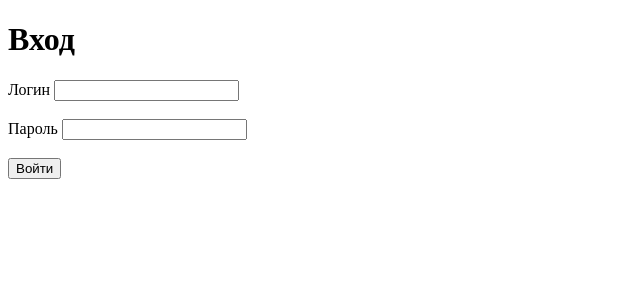
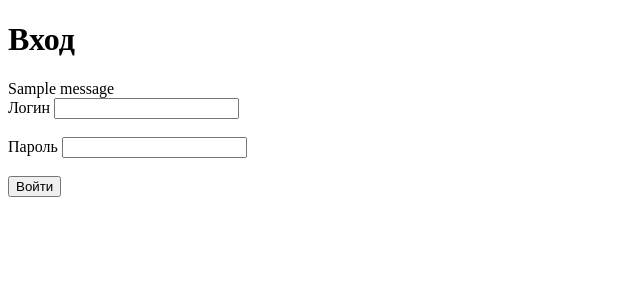
Before and after one commit to VladVasili4/Module_21, a Flask app: page /login in a window 1280 px wide. Shown: the top 300 px of the page, without its empty margins (0-640 px from the left). Run offline with Flask 3, Linux system fonts and the light colour scheme; one stand-in notice (Sample message) is shown.

Commit message:
Закончил диплом

```diff
--- a/app.py
+++ b/app.py
@@ -1,4 +1,4 @@
-from flask import Flask, render_template, redirect, url_for, request
+from flask import Flask, render_template, redirect, url_for, request, flash
 from flask_login import LoginManager, login_user, login_required, logout_user, current_user
 from models import db, CustomUser
 from forms import UserRegistrationForm, UserLoginForm
--- a/templates/home.html
+++ b/templates/home.html
@@ -6,7 +6,7 @@
     <title>Главная страница</title>
 </head>
 <body>
-    <h1 align="center">Главная страница</h1>
+    <h1>Главная страница</h1>
     <nav>
         <h3><a href="{{ url_for('home') }}">Главная</a></h3>
         <br>
@@ -15,6 +15,7 @@
         <h3><a href="{{ url_for('users_list') }}">Список пользователей</a></h3>
         <br>
     </nav>
-    <h3 align="center">Это сайт, позволяющий вам зарегистрироваться и просматривать список пользователей.</h3>
+    <h3>Это сайт, позволяющий вам зарегистрироваться <br>
+        и просматривать список пользователей.</h3>
 </body>
 </html>
--- a/templates/login.html
+++ b/templates/login.html
@@ -7,6 +7,21 @@
 </head>
 <body>
     <h1>Вход</h1>
+
+        <!-- Блок для отображения flash-сообщений -->
+        {% with messages = get_flashed_messages(with_categories=true) %}
+      {% if messages %}
+        <div>
+          {% for category, message in messages %}
+            <div class="alert alert-{{ category }}">
+              {{ message }}
+            </div>
+          {% endfor %}
+        </div>
+      {% endif %}
+    {% endwith %}
+        <!-- Конец блока для отображения flash-сообщений -->
+
     <form method="POST">
         {{ form.hidden_tag() }}
         <div>
```
Also changed, not shown: instance/db.sqlite3.
